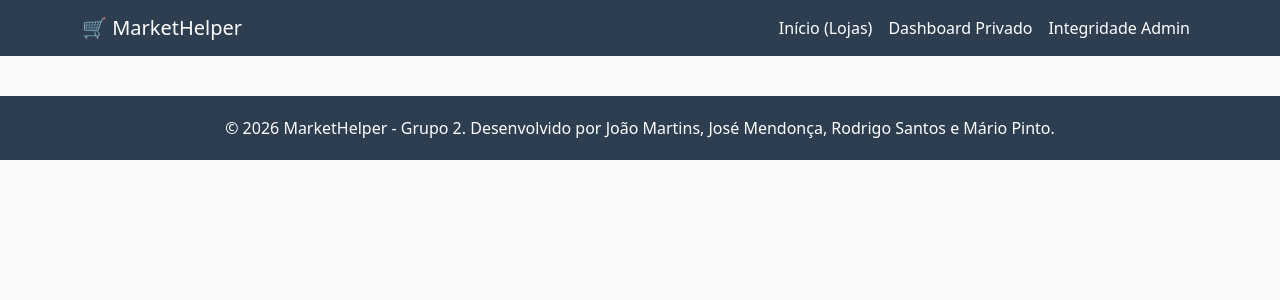
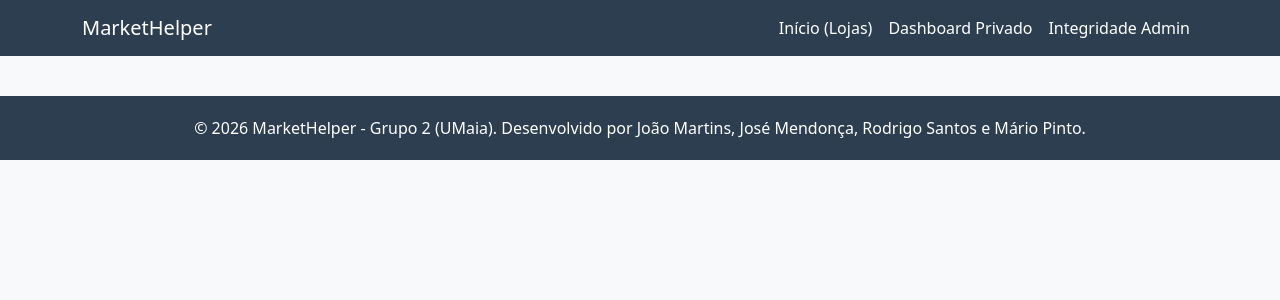
Before and after one commit to Joao-RSM/mads-marketHelper-dashboard, a Python web app: template templates/base.html in a window 1280 px wide. Shown: the top 300 px of the page. Run offline with Jinja, Linux system fonts and the light colour scheme; the template is opened without the code that fills it, so the values that code supplies are empty.

Commit message:
Update base.html

```diff
--- a/templates/base.html
+++ b/templates/base.html
@@ -16,7 +16,7 @@
 <body>
     <nav class="navbar navbar-expand-lg mb-4">
         <div class="container">
-            <a class="navbar-brand" href="/">🛒 MarketHelper</a>
+            <a class="navbar-brand" href="/">MarketHelper</a>
             <button class="navbar-toggler" type="button" data-bs-toggle="collapse" data-bs-target="#navbarNav">
                 <span class="navbar-toggler-icon"></span>
             </button>
@@ -29,6 +29,7 @@
             </div>
         </div>
     </nav>
+
     <div class="container">
         {% with messages = get_flashed_messages(with_categories=true) %}
             {% if messages %}
@@ -40,11 +41,13 @@
                 {% endfor %}
             {% endif %}
         {% endwith %}
+
         {% block content %}{% endblock %}
     </div>
+
     <footer class="text-center">
         <div class="container">
-            <p class="mb-0">© 2026 MarketHelper - Grupo 2. Desenvolvido por João Martins, José Mendonça, Rodrigo Santos e Mário Pinto.</p>
+            <p class="mb-0">© 2026 MarketHelper - Grupo 2 (UMaia). Desenvolvido por João Martins, José Mendonça, Rodrigo Santos e Mário Pinto.</p>
         </div>
     </footer>
     <script src="https://cdn.jsdelivr.net/npm/bootstrap@5.3.0/dist/js/bootstrap.bundle.min.js"></script>
```
